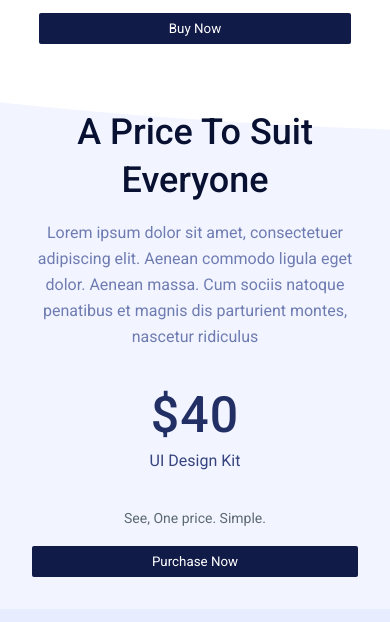
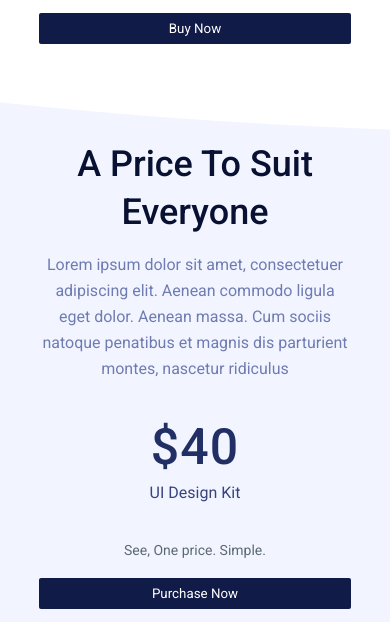
Before and after one commit to diegoemg996/landie, a plain HTML site: page index.html in a window 390 px wide. Shown: the part 3539-4161 px from the top of the page. Drawn offline with Linux system fonts and the light colour scheme.

Commit message:
change padding

```diff
--- a/styles.css
+++ b/styles.css
@@ -291,8 +291,8 @@ ul li{
     }
 
     .price-container{
-        width: 100%;
-        padding: 2rem;
+        width: 80%;
+        padding: 4rem 0 2rem 0;
     }
 
     .main-container{
```
